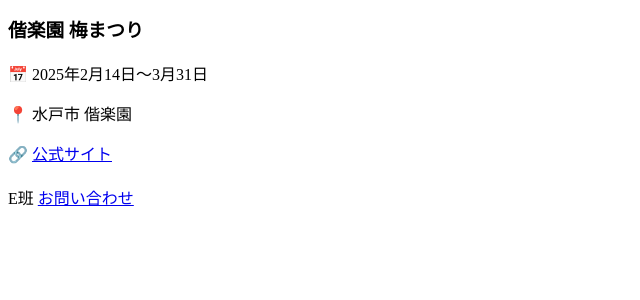
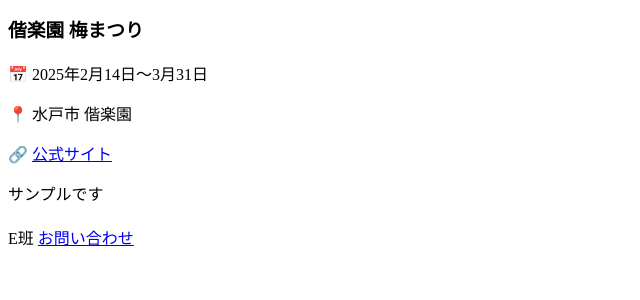
Before and after one commit to Joe-Takayama/spot_app, a Django app: page /home/event/chart/ in a window 1280 px wide. Shown: the part 321-621 px from the top of the page, without its empty margins (0-640 px from the left). Run offline with Django 5.2, Linux system fonts and the light colour scheme.

```diff
--- a/spotproject/spotapp/templates/spotapp/event_chart.html
+++ b/spotproject/spotapp/templates/spotapp/event_chart.html
@@ -23,6 +23,7 @@
     <p>📅 2025年2月14日〜3月31日</p>
     <p>📍 水戸市 偕楽園</p>
     <p>🔗 <a href="#">公式サイト</a></p>
+    <p>サンプルです</p>
   </div>
 
 </div>
```
